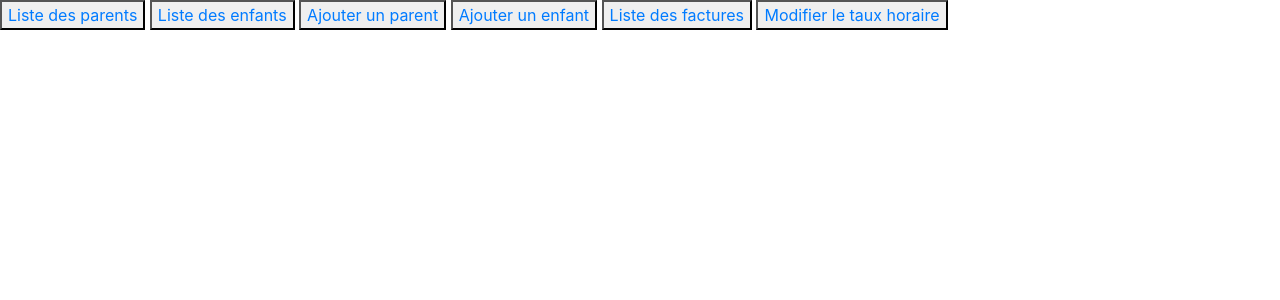
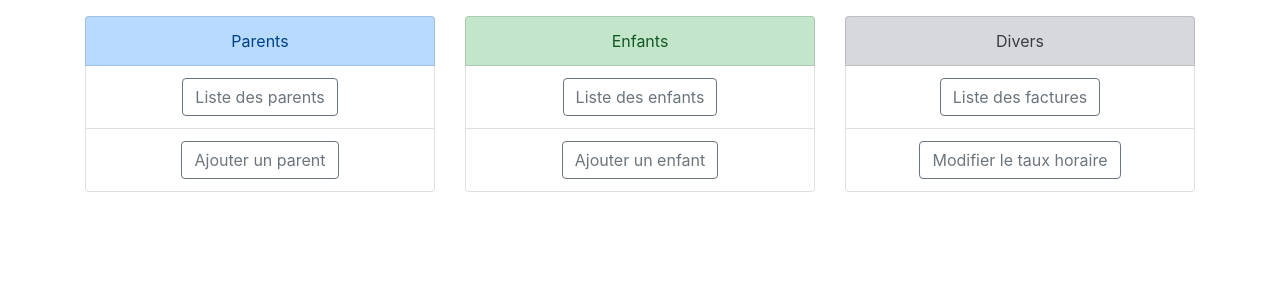
Before and after one commit to ClementMagniez/Garderie-S9, a Django app: page /admin/accueil/ in a window 1280 px wide. Shown: the part 56-356 px from the top of the page. Run offline with Django 3.2, Linux system fonts and the light colour scheme; data comes from the database, SQL or seed files in the repository; some libraries are stand-ins or nearby versions.

Commit message:
CSS dans accueil admin

```diff
--- a/garderie/templates/garderie/admin_index.html
+++ b/garderie/templates/garderie/admin_index.html
@@ -4,11 +4,68 @@
 
 {% block body %}
 
-<button><a href="{% url 'parent_list' %}">Liste des parents</a></button>
-<button><a href="{% url 'children_list' %}">Liste des enfants</a></button>
-<button><a href="{% url 'add_parent' %}">Ajouter un parent</a></button>
-<button><a href="{% url 'add_child' %}">Ajouter un enfant</a></button>
-<button><a href="{% url 'parent_list' %}">Liste des factures</a></button>
-<button><a href="{% url 'hourly_rate_form' hourlyrate.key %}">Modifier le taux horaire</a></button>
+<div class="container justify-content-around">
+ <div class="row pt-3">
+  <div class="col text-center">
+  	<ul class="list-group">
+  		<li class="list-group-item list-group-item-primary"> Parents </li>
+		<li class="list-group-item">
+			<a href="{% url 'parent_list' %}">
+				<button class="btn btn-outline-secondary">
+					Liste des parents
+				</button>
+			</a>
+		</li>
+		<li class="list-group-item">
+			<a href="{% url 'add_parent' %}">
+				<button class="btn btn-outline-secondary">
+					Ajouter un parent
+				</button>
+			</a>
+		</li>
+	</ul>
+  </div>
+
+  <div class="col text-center">
+  	<ul class="list-group">
+  		<li class="list-group-item list-group-item-success"> Enfants </li>
+		<li class="list-group-item">
+			<a href="{% url 'children_list' %}">
+				<button class="btn btn-outline-secondary">
+					Liste des enfants
+				</button>
+			</a>
+		</li>
+		<li class="list-group-item">
+			<a href="{% url 'add_child' %}">
+				<button class="btn btn-outline-secondary">
+					Ajouter un enfant
+				</button>
+			</a>
+		</li>
+	</ul>
+  </div>
+
+  <div class="col text-center">
+  	<ul class="list-group">
+  		<li class="list-group-item list-group-item-secondary"> Divers </li>
+		<li class="list-group-item">
+			<a href="{% url 'parent_list' %}">
+				<button class="btn btn-outline-secondary">
+					Liste des factures
+				</button>
+			</a>
+		</li>
+		<li class="list-group-item">
+			<a href="{% url 'hourly_rate_form' hourlyrate.key %}">
+				<button class="btn btn-outline-secondary">
+					Modifier le taux horaire
+				</button>
+			</a>
+		</li>
+	</ul>
+  </div>
+ </div>
+</div>
 
 {% endblock %}
```
